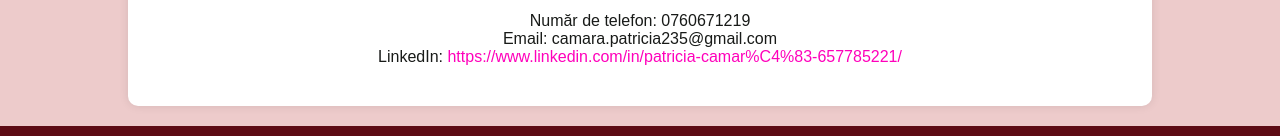
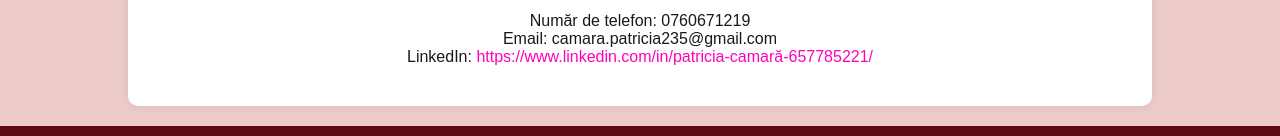
Before and after one commit to CamaraPatricia/CV_Camara_Patricia, a plain HTML site: page index.html in a window 1280 px wide. Shown: the part 2147-2283 px from the top of the page. Drawn offline with Linux system fonts and the light colour scheme.

Commit message:
index.html

```diff
--- a/index.html
+++ b/index.html
@@ -20,8 +20,8 @@
             <li><a href="#educatie">Educație</a></li>
             <li><a href="#aptitudini">Aptitudini</a></li>
             <li><a href="#voluntariat">Voluntariat</a></li>
+            <li><a href="#referinte">Referințe</a></li>
             <li><a href="#contact">Contact</a></li>
-            <li><a href="#referinte">Referințe</a></li>
         </ul>
     </nav>
 
@@ -89,7 +89,7 @@
         <h2>Contact</h2>
         <p>Număr de telefon: 0760671219</p>
         <p>Email: camara.patricia235@gmail.com</p>
-        <p>LinkedIn: <a href="#">https://www.linkedin.com/in/patricia-camar%C4%83-657785221/</a></p>
+        <p>LinkedIn: <a href="https://www.linkedin.com/in/patricia-camara-657785221/" target="_blank">https://www.linkedin.com/in/patricia-camară-657785221/</a></p>
     </section>
 
     <footer>
```
